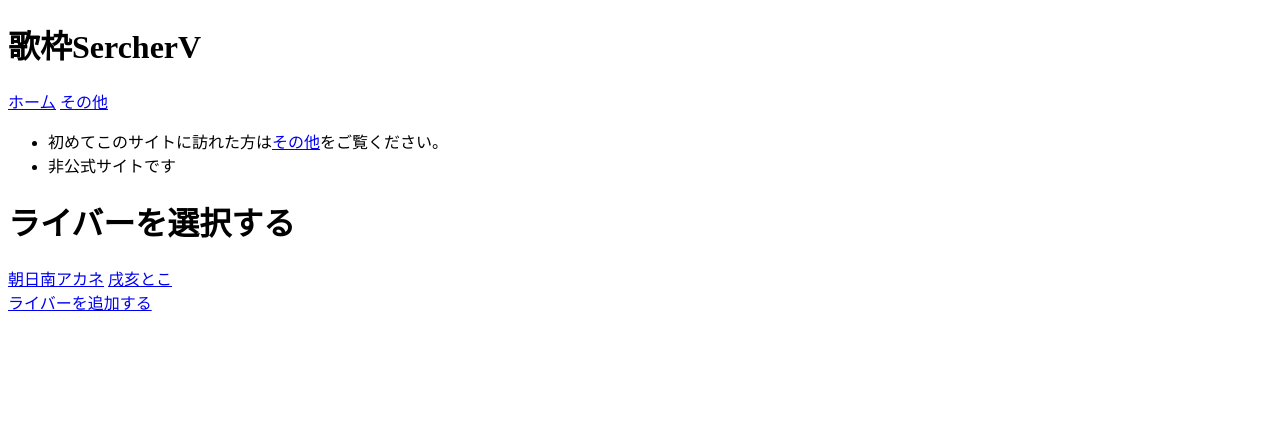
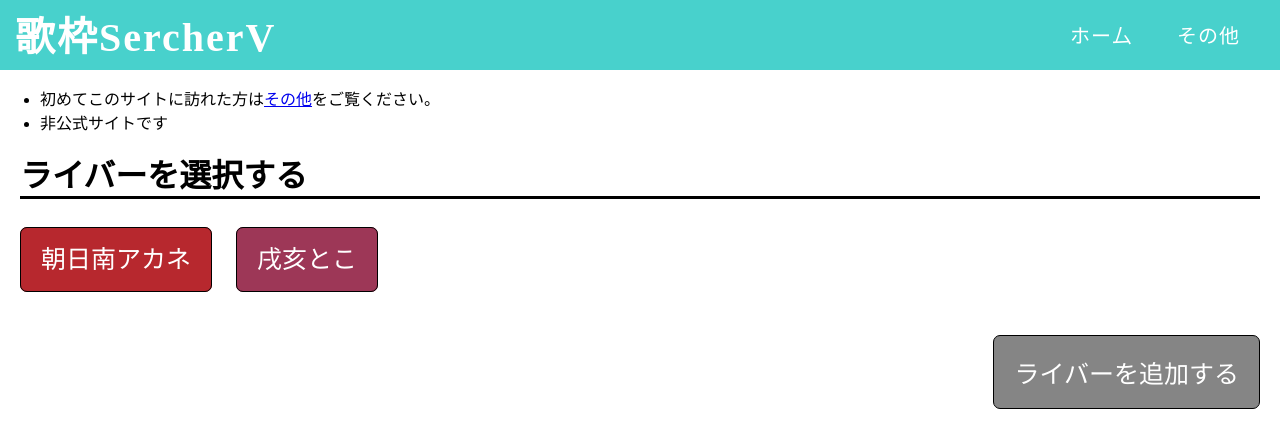
Before and after one commit to futtyy2/utawaku, a plain HTML site: page index.html in a window 1280 px wide. Drawn offline with Linux system fonts and the light colour scheme.

Commit message:
Update index.html

```diff
--- a/index.html
+++ b/index.html
@@ -3,7 +3,7 @@
   <head>
     <meta charset="utf-8">
     <title>ホーム</title>
-    <link rel="stylesheet" href="aknne.css">
+    <link rel="stylesheet" href="akkne.css">
   </head>
    <body>
 <!-- ヘッダー　ーーーーーーー-->
```
